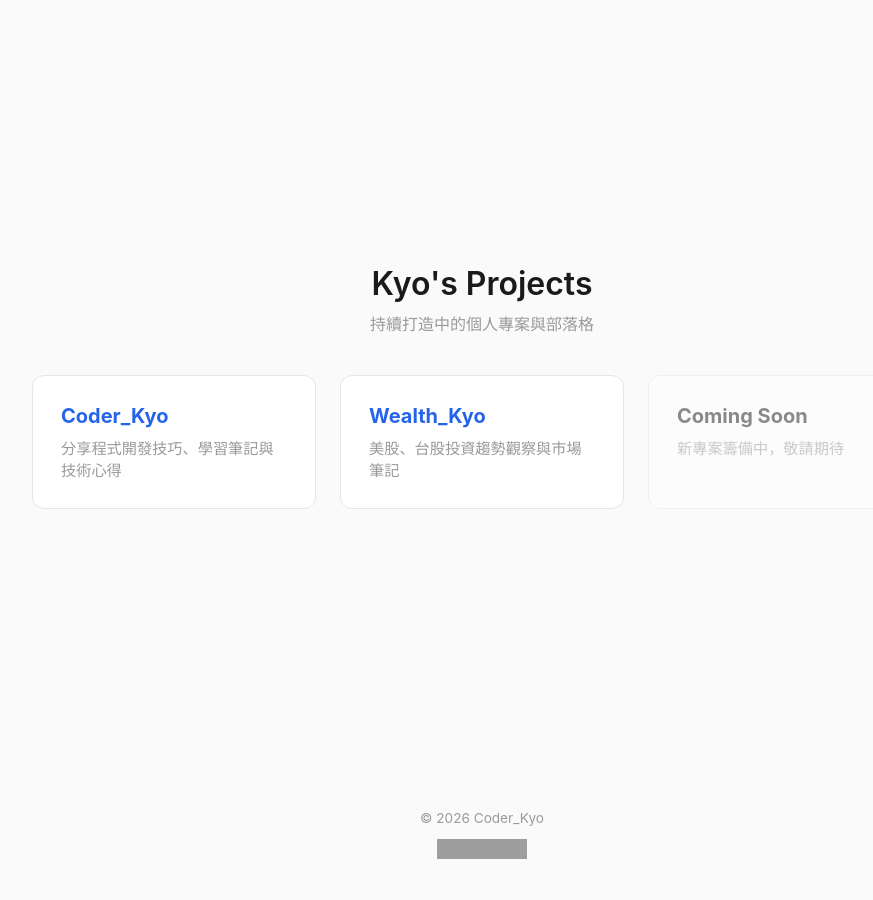
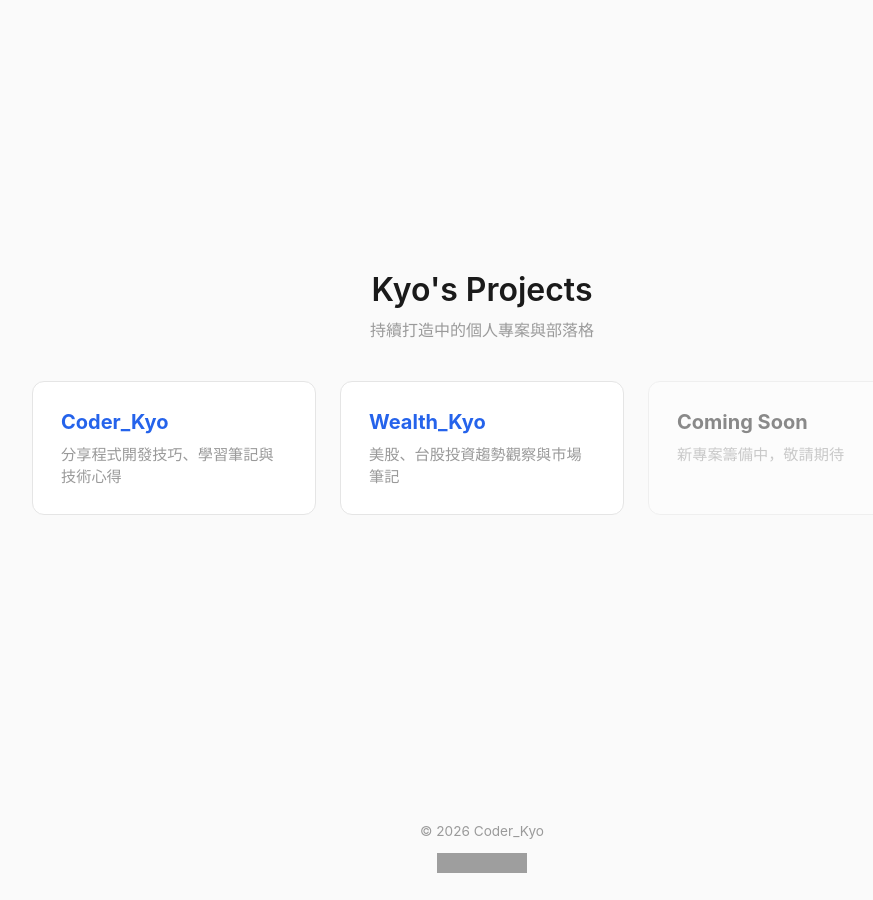
Before and after one commit to kyoangel/kyoangel.github.io, a Jekyll site: the page built from index.html, in a window 1280 px wide. Shown: the whole page, without its empty margins (158-1031 px from the left). Built offline with Jekyll 4.4.1, drawn with Linux system fonts in a browser that asks for light colours; grey boxes are pictures that could not be loaded.

Commit message:
style(home): 💄 add spacing for visitor counter badge

```diff
--- a/assets/css/home.css
+++ b/assets/css/home.css
@@ -93,6 +93,10 @@
   font-size: 0.85rem;
 }
 
+.visitor-counter {
+  margin: 8px 0 0;
+}
+
 @media (max-width: 600px) {
   .project-grid {
     grid-template-columns: 1fr;
```
